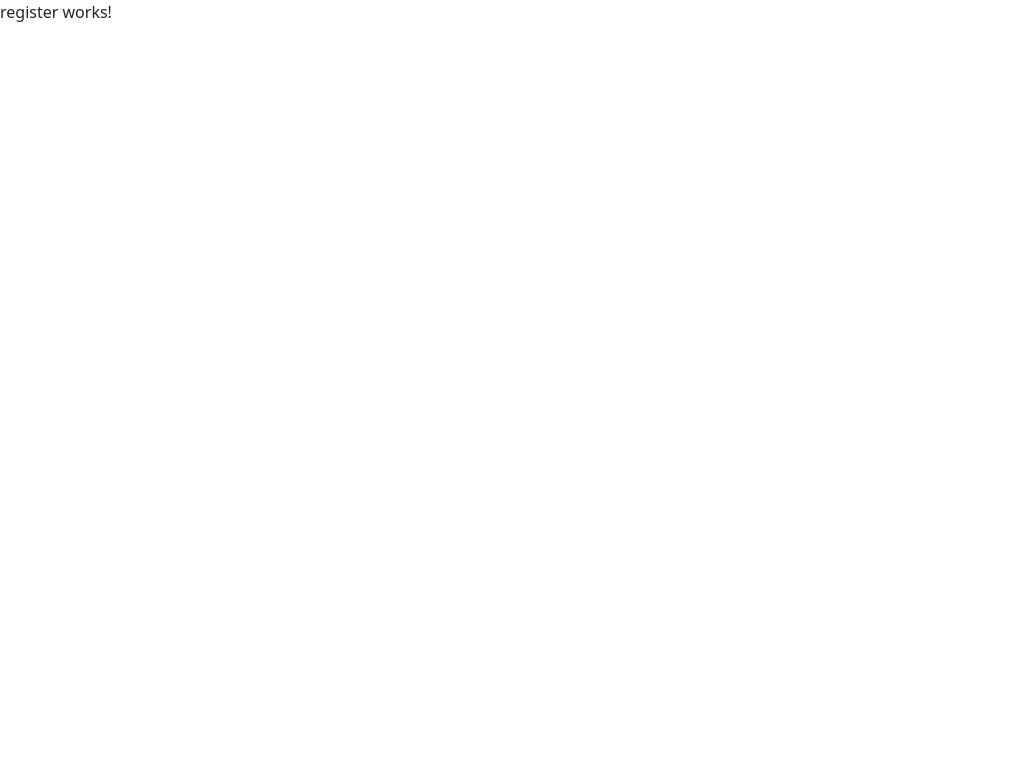
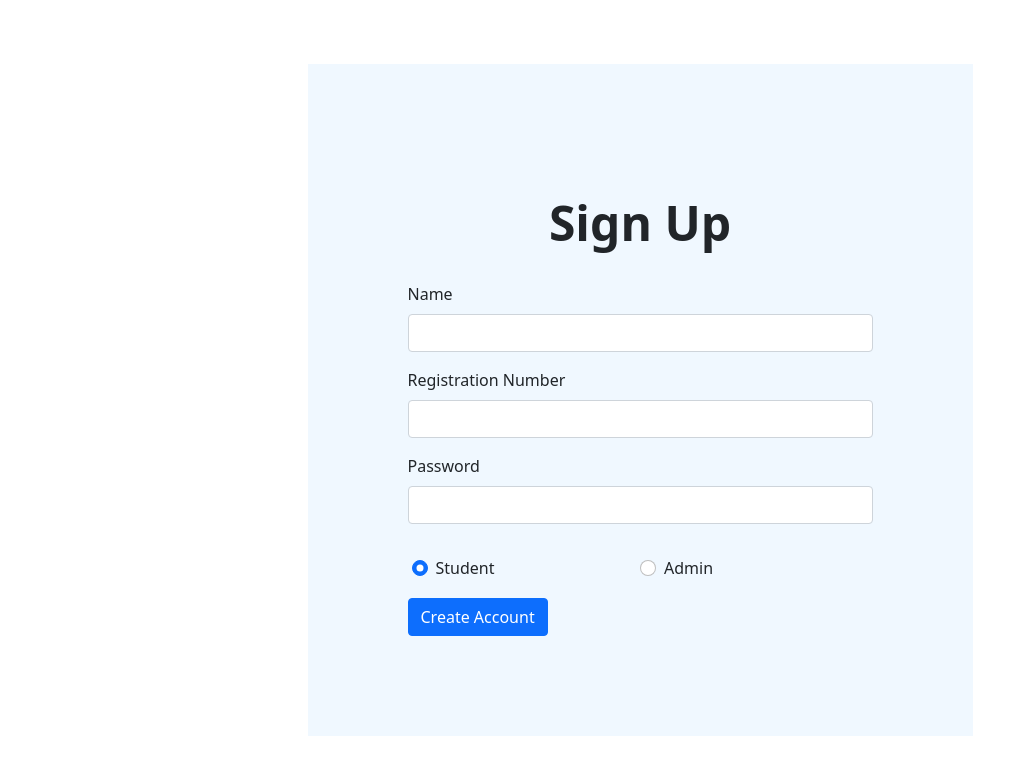
Before and after one commit to Praneeth-rdy/student-result-portal-angular, an Angular app: page /register in a window 1280 px wide. Shown: the top 774 px of the page, without its empty margins (0-1035 px from the left). Built offline with nearby package versions, Linux system fonts and the light colour scheme.

Commit message:
Register layout developed

```diff
--- a/src/app/pages/login/login.component.html
+++ b/src/app/pages/login/login.component.html
@@ -9,23 +9,23 @@
                     <label for="registrationNumber" class="form-label">
                         Registration Number
                     </label>
-                    <input type="email" class="form-control" id="registrationNumber" required>
+                    <input type="email" class="form-control" name="registration_number" id="registrationNumber" required>
                 </div>
                 <div class="mb-3">
                     <label for="password" class="form-label">
                         Password
                     </label>
-                    <input type="password" class="form-control" id="password" required>
+                    <input type="password" class="form-control" name="password" id="password" required>
                 </div>
                 <div class="row p-3">
                     <div class="form-check col-12 col-md-6">
-                        <input class="form-check-input" type="radio" name="flexRadioDefault" id="flexRadioDefault1" checked>
+                        <input class="form-check-input" type="radio" name="role" id="flexRadioDefault1" value="student" checked>
                         <label class="form-check-label" for="flexRadioDefault1">
                             Student
                         </label>
                     </div>
                     <div class="form-check col-12 col-md-6">
-                        <input class="form-check-input" type="radio" name="flexRadioDefault" id="flexRadioDefault2">
+                        <input class="form-check-input" type="radio" name="role" id="flexRadioDefault2" value="admin">
                         <label class="form-check-label" for="flexRadioDefault2">
                             Admin
                         </label>
--- a/src/app/pages/register/register.component.css
+++ b/src/app/pages/register/register.component.css
@@ -0,0 +1,22 @@
+.login-container {
+    display: flex;
+    flex-direction: column;
+    justify-content: center;
+    height: 100vh;
+}
+
+.form-container {
+    justify-content: center;
+}
+
+.form {
+    background-color: aliceblue;
+    padding: 100px;
+}
+
+.form h1 {
+    margin: 30px 0;
+    text-align: center;
+    font-weight: bold;
+    font-size: 48px;
+}
--- a/src/app/pages/register/register.component.html
+++ b/src/app/pages/register/register.component.html
@@ -1 +1,46 @@
-<p>register works!</p>
+<div class="login-container container">
+    <div class="form-container row">
+        <div class="form col-12 col-md-7">
+            <h1>
+                Sign Up
+            </h1>
+            <form>
+                <div class="mb-3">
+                    <label for="name" class="form-label">
+                        Name
+                    </label>
+                    <input type="text" class="form-control" name="name" id="name" required>
+                </div>
+                <div class="mb-3">
+                    <label for="registrationNumber" class="form-label">
+                        Registration Number
+                    </label>
+                    <input type="email" class="form-control" name="registration_number" id="registrationNumber" required>
+                </div>
+                <div class="mb-3">
+                    <label for="password" class="form-label">
+                        Password
+                    </label>
+                    <input type="password" class="form-control" name="password" id="password" required>
+                </div>
+                <div class="row p-3">
+                    <div class="form-check col-12 col-md-6">
+                        <input class="form-check-input" type="radio" name="role" id="flexRadioDefault1" value="student" checked>
+                        <label class="form-check-label" for="flexRadioDefault1">
+                            Student
+                        </label>
+                    </div>
+                    <div class="form-check col-12 col-md-6">
+                        <input class="form-check-input" type="radio" name="role" id="flexRadioDefault2" value="admin">
+                        <label class="form-check-label" for="flexRadioDefault2">
+                            Admin
+                        </label>
+                    </div>
+                </div>
+                <button type="submit" class="btn btn-primary">
+                    Create Account
+                </button>
+            </form>
+        </div>
+    </div>
+</div>
```
